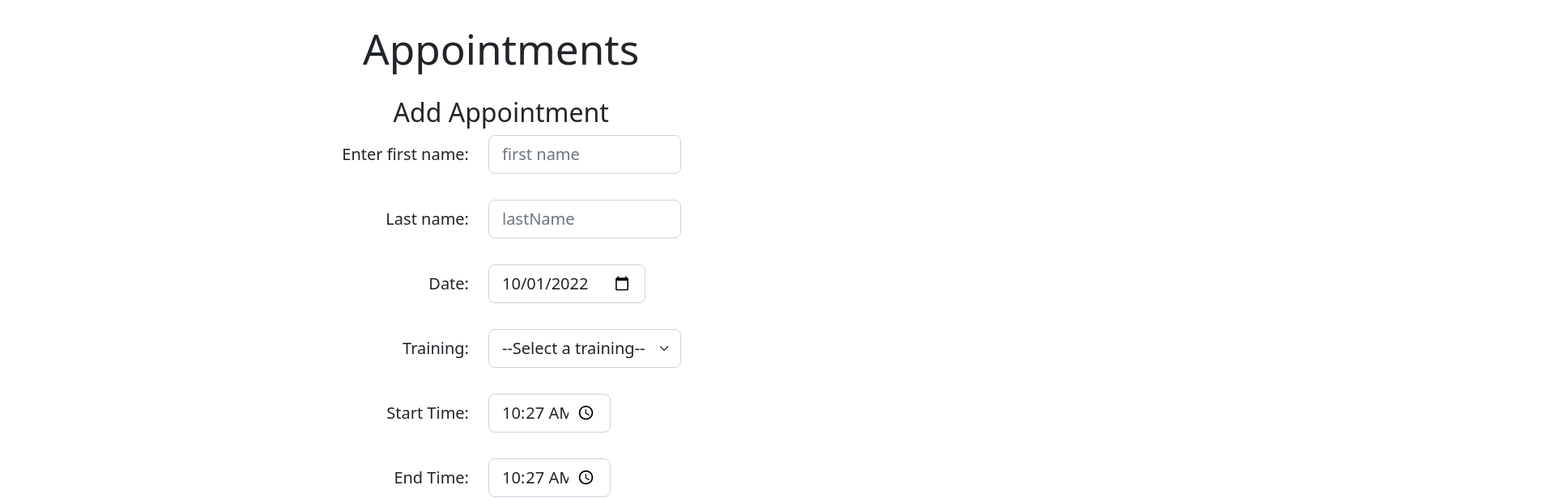
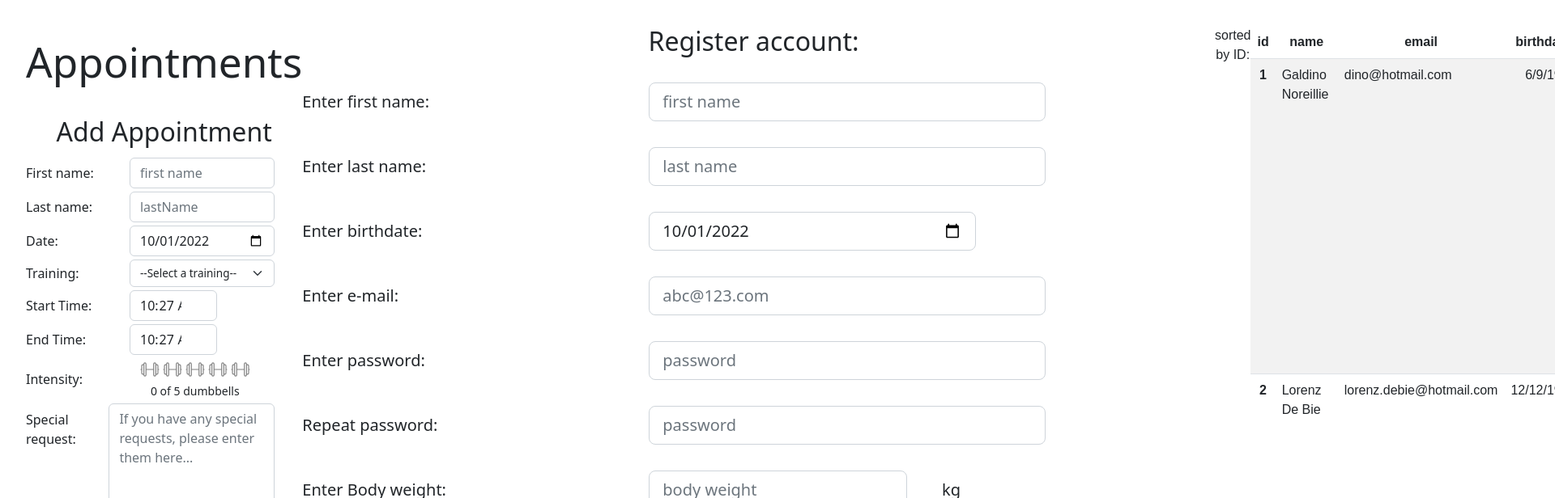
Before and after one commit to lorenzdbie/frontendGymApp, a React (Vite) app: page / in a window 1280 px wide. Shown: the top 616 px of the page at 81% size, 1920 px wide, since content can reach past the window. Built offline with nearby package versions, Linux system fonts and the light colour scheme.

Commit message:
uitlijnen forms

```diff
--- a/src/App.css
+++ b/src/App.css
@@ -2,10 +2,16 @@
 
 #root {
   max-width: 1280px;
-  margin: 0 auto;
+
   padding: 2rem;
   text-align: center;
 }
+
+#App{
+  min-width: 420px;
+  width: 100%;
+}
+
 
 .logo {
   height: 6em;
@@ -96,12 +102,43 @@ img.resize {
   width: 50%; /* you can use % */
   height: auto;
 }
+/*
+form{
+  display: flex;
+  flex-direction: column;
+  align-items: center;
+}
+
+input{
+  font-size: 24px;
+} */
+
 
 label {
-  display: block;
-  width: x;
-  height: y;
-  text-align: right;
+  font-size: 1em;
+  /* display: block; */
+  /* width: 200px; */
+  /* height: y; */
+  text-align: left;
+
+}
+
+input[type=time] {
+  max-width: 35%;
+}
+input[type="time"]::-webkit-calendar-picker-indicator{
+ filter: invert(1);
+}
+
+.smallOption{
+  font-size: 13.5px;
+}
+
+.appointment_box{
+  border: black solid 1px;
+  border-radius: 10px;
+  padding: 10px;
+  margin: 10px;
 }
 
 @keyframes pulsate {
--- a/src/App.jsx
+++ b/src/App.jsx
@@ -8,12 +8,12 @@ import Register from "./components/users/Register";
 
 function App() {
   return (
-    <div className="App">
+    <div className="App d-flex flex-rom">
       {/* <LoginForm /> */}
       {/* <Loader loading={true} /> */}
-      <AppointmentList />
+      <AppointmentList className="col"/>
       {/* <ExcerciseList /> */}
-      {/* <Register /> */}
+      <Register />
       {/* <RegistrationForm /> */}
     </div>
   );
--- a/src/components/appointments/appointment.jsx
+++ b/src/components/appointments/appointment.jsx
@@ -22,6 +22,8 @@ export default function Appointment({
   specialRequest,
   onDelete
 }) {
+
+  console.log("rendering appointment...");
 
 
 const handleDelete = useCallback((event) => {
--- a/src/components/appointments/appointmentForm.jsx
+++ b/src/components/appointments/appointmentForm.jsx
@@ -73,76 +73,60 @@ export default function AppointmentForm({
   };
 
   return (
-    <>
+    <div className="d-flex flex-column col-12">
       <h2>Add Appointment</h2>
       <form
         onSubmit={handleSubmit}
-        className="w-60 mb-3"
-        style={{ maxWidth: "90%", minWidth: "500px" }}
+        className="mb-3 justify-content-md-center"
+        style={{ maxWidth: "90%", Width: "500px" }}
       >
-        <div className="mb-3 form-group row">
-          <label
-            htmlFor="firstName"
-            className="col-sm-5 col-form-label-lg form-label"
-          >
-            Enter first name:
+        <div className="d-flex flex-row my-1">
+          <label htmlFor="firstName" className="form-label col-5 my-auto ">
+            First name:
           </label>
-          <div className="col-sm-6 mb-3">
           <input
             value={firstName}
             onChange={(e) => setFirstName(e.target.value)}
             id="firstName"
             type="text"
-              className="form-control form-control-lg"
+            className="form-control col"
             placeholder="first name"
             required
           />
         </div>
-        </div>
-        <div className="mb-3 form-group row">
-          <label
-            htmlFor="lastName"
-            className="col-sm-5 col-form-label-lg form-label"
-          >
+        <div className="d-flex flex-row my-1">
+          <label htmlFor="lastName" className="form-label col-5 my-auto">
             Last name:
           </label>
-          <div className="col-sm-6 mb-3">
+
           <input
             value={lastName}
             onChange={(e) => setLastName(e.target.value)}
             id="lastName"
             type="text"
-              className="form-control form-control-lg"
+            className="form-control col"
             placeholder="lastName"
             required
           />
         </div>
-        </div>
-        <div className="mb-3 form-group row">
-          <label
-            htmlFor="date"
-            className="col-sm-5 col-form-label-lg form-label"
-          >
+        <div className="d-flex flex-row my-1">
+          <label htmlFor="date" className="form-label col-5 my-auto">
             Date:
           </label>
-          <div className="col-sm-5 mb-3">
+
           <input
             value={date}
             onChange={(e) => setDate(e.target.value)}
             id="date"
             type="date"
-              className="form-control form-control-lg"
+            className="form-control col"
           />
         </div>
-        </div>
-        <div className="mb-3 form-group row">
-          <label
-            htmlFor="trainings"
-            className="col-sm-5 col-form-label-lg form-label"
-          >
+        <div className="d-flex flex-row my-1">
+          <label htmlFor="trainings" className="form-label col-5 my-auto">
             Training:
           </label>
-          <div className="col-sm-6 mb-3">
+
           <select
             value={training.name}
             onChange={(e) => {
@@ -150,7 +134,7 @@ export default function AppointmentForm({
               setTraining(e.target.value);
             }}
             id="trainings"
-              className="form-select form-select-lg"
+            className="form-select col smallOption"
             required
           >
             <option defaultChecked>--Select a training--</option>
@@ -161,15 +145,11 @@ export default function AppointmentForm({
             ))}
           </select>
         </div>
-        </div>
-        <div className="mb-3 form-group row">
-          <label
-            htmlFor="startTime"
-            className="col-sm-5 col-form-label-lg form-label"
-          >
+        <div className="d-flex flex-row my-1">
+          <label htmlFor="startTime" className="form-label col-5 my-auto">
             Start Time:
           </label>
-          <div className="col-sm-4 mb-3">
+
           <input
             value={startTime}
             onChange={(e) => setStartTime(e.target.value)}
@@ -178,19 +158,15 @@ export default function AppointmentForm({
             min="08:00"
             max="18:30"
             // step="900"
-              className="form-control form-control-lg"
+            className="form-control col"
             required
           />
         </div>
-        </div>
-        <div className="mb-3 form-group row">
-          <label
-            htmlFor="endTime"
-            className="col-sm-5 col-form-label-lg form-label"
-          >
+        <div className="d-flex flex-row my-1">
+          <label htmlFor="endTime" className="form-label col-5 my-auto">
             End Time:
           </label>
-          <div className="col-sm-4 mb-3">
+
           <input
             value={endTime}
             onChange={(e) => setEndTime(e.target.value)}
@@ -198,11 +174,10 @@ export default function AppointmentForm({
             type="time"
             min="08:30"
             max="19:00"
-              // step="900"
-              className="form-control form-control-lg"
+            step="900"
+            className="form-control col"
             required
           />
-          </div>
         </div>
 
         {/* <div className="mb-3">
@@ -226,39 +201,33 @@ export default function AppointmentForm({
           </div>
         </div> */}
 
-        <div className="form-group row">
-          <label
-            htmlFor="intensity"
-            className="col-sm-5 col-form-label-lg form-label"
-          >
+        <div className="form-group row my-1">
+          <label htmlFor="intensity" className="form-label col-5 my-auto">
             Intensity:
           </label>
-          <div className="col-sm-4">
+          <div className="col-6">
             <DumbbellIntensity
               selectedDumbbells={intensity}
               id="intensity"
               onRate={handleIntensity}
+              className=""
             />
           </div>
         </div>
-        <div className="mb-3 form-group row">
-          <label
-            htmlFor="specialRequest"
-            className="col-sm-5 col-form-label-lg form-label"
-          >
+        <div className="d-flex flex-row my-1">
+          <label htmlFor="specialRequest" className="form-label col-4 mt-2">
             Special request:
           </label>
-          <div className="col-sm-6 mt-3 mb-3 clear-fix">
-            <div className="col-sm-12 float-end">
+
           <textarea
-                className="form-control form-control"
+            className="form-control col"
             id="specialRequest"
             cols="1"
             rows="6"
             type="text"
             value={specialRequest}
             onChange={(e) => setSpecialRequest(e.target.value)}
-                placeholder="If you have any special requests, please enter them here"
+            placeholder="If you have any special requests, please enter them here..."
           ></textarea>
           {/* <input
               value={specialRequest}
@@ -270,10 +239,8 @@ export default function AppointmentForm({
               style={{ width: "200px", height: "100px", textAlign: "left" }}
             /> */}
         </div>
-          </div>
-        </div>
         {/* </div> */}
-        <div className="clearfix">
+        <div className="clearfix  my-4">
           <div className="btn-group float-center">
             <button type="submit" className="btn btn-primary">
               Add Appointment
@@ -281,6 +248,6 @@ export default function AppointmentForm({
           </div>
         </div>
       </form>
-    </>
+    </div>
   );
 }
--- a/src/components/appointments/appointmentList.jsx
+++ b/src/components/appointments/appointmentList.jsx
@@ -69,14 +69,13 @@ export default function AppointmentList() {
 
   return (
     <>
-      <div className="col-sm-11 ">
-        <h1>Appointments</h1>
+      <div>
+        <h1 className="text-start my-3">Appointments</h1>
         <br />
         <AppointmentForm onSaveAppointment={createAppointment} />
-      </div>
-      <div>
+
         Sorted by date:
-        <div style={{ width: "350px" }}>
+        <div >
           {appointments
             .sort((a, b) => new Date(a.date) - new Date(b.date))
             .map((appoint) => (
--- a/src/components/appointments/dumbellIntensity.jsx
+++ b/src/components/appointments/dumbellIntensity.jsx
@@ -8,7 +8,7 @@ const Dumbbell = memo(({ index, selected = false, onSelect = (f) => f }) => {
   }, [index, onSelect]);
 
   return (
-    <CiDumbbell size={30} color={selected ? "red" : "grey"} onClick={handleSelect} />
+    <CiDumbbell size={28} color={selected ? "red" : "grey"} onClick={handleSelect} />
   );
 });
 
@@ -29,9 +29,8 @@ export default function DumbbellIntensity({
           onSelect={onRate}
         />
       ))}
-      <p>
-        {selectedDumbbells} of {totalDumbbells} dumbbells
-      </p>
+      <small>{selectedDumbbells} of {totalDumbbells} dumbbells</small>
+
     </>
   );
 }
--- a/src/components/exercises/Exercise.jsx
+++ b/src/components/exercises/Exercise.jsx
@@ -1,5 +1,6 @@
 export default function Exercise({ id, name, muscleGroup}) {
 
+  console.log("rendering exercise...");
 
   return (
     <div className="exercise-box">
--- a/src/components/users/User.jsx
+++ b/src/components/users/User.jsx
@@ -7,6 +7,7 @@ export default function User({
   weight,
   height,
 }) {
+  console.log("rendering user...");
   return (
     <tr>
       <th scope="row">{id}</th>
```
Also changed, not shown: 1 other file (tests, documents, lock files or other folders). Lines whose indentation alone changed are shown as unchanged.
